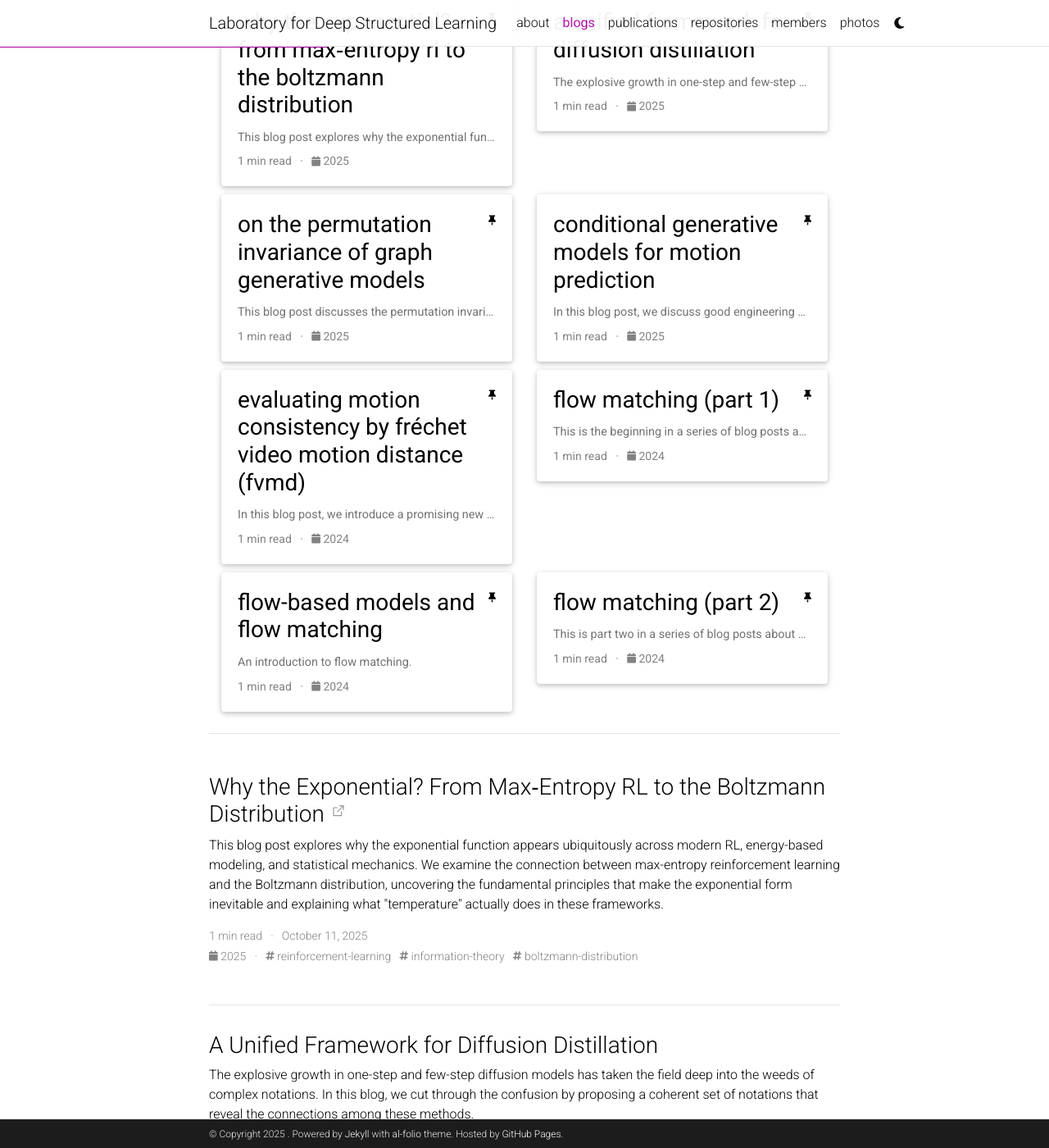
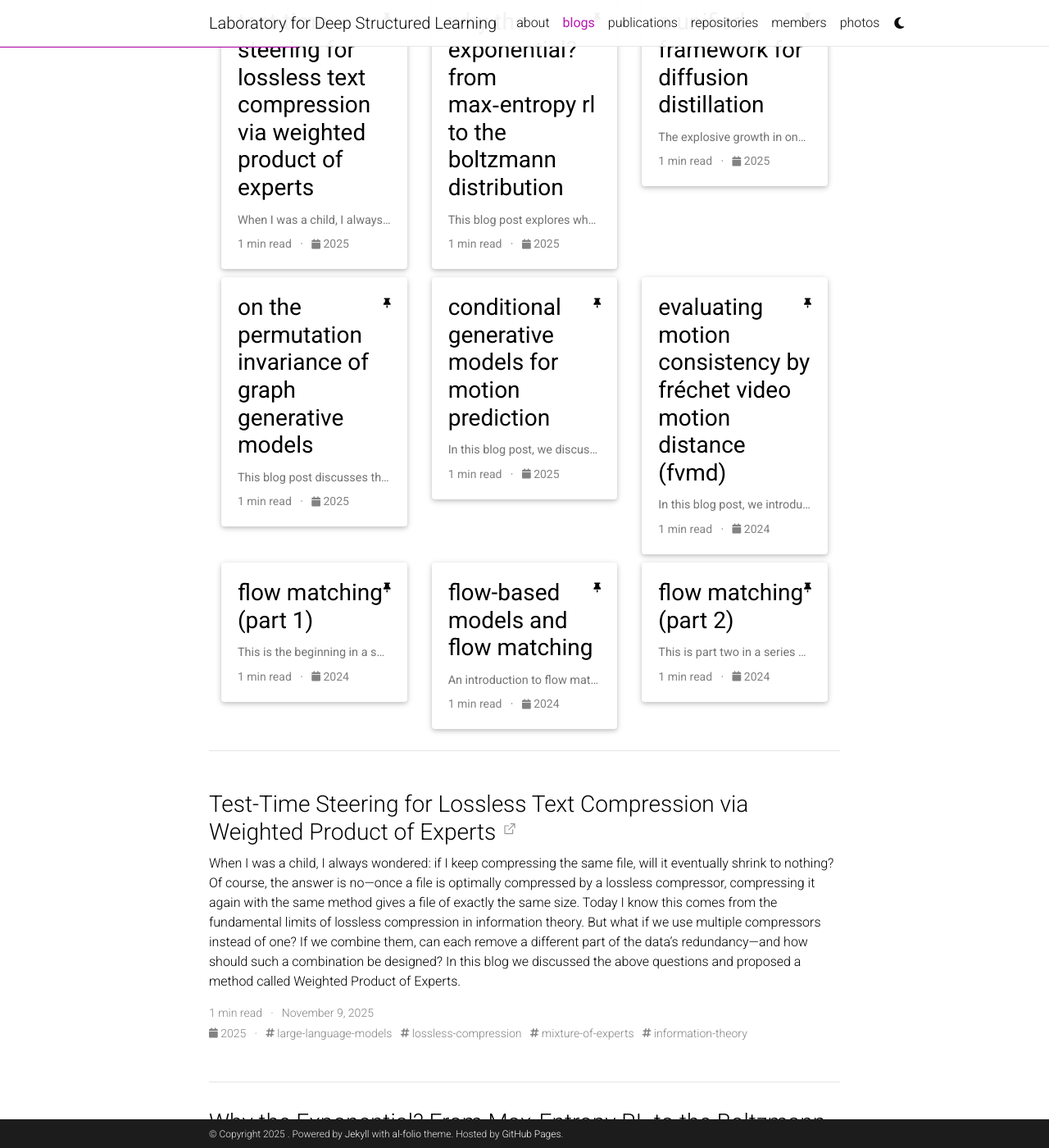
Before and after one commit to DSL-Lab/DSL-Lab.github.io, a Jekyll site: the page built from blog/index.html, in a window 1280 px wide and 1400 px high, scrolled down 459 px. Shown: the whole window at 82% size. Built offline with Jekyll 4.4.1, drawn with Linux system fonts in a browser that asks for light colours; the list of posts is cut into pages by our own code; comment, search, counter and statistics services are not loaded; a style sheet for code colours, icons or effects is not loaded; some of the changed text lies outside the part shown.

Commit message:
[doc] Add the blog of wpoe

```diff
--- /dev/null
+++ b/_posts/2025-11-09-weighted-poe.md
@@ -0,0 +1,25 @@
+---
+layout: distill
+title: Test-Time Steering for Lossless Text Compression via Weighted Product of Experts
+description: >
+  When I was a child, I always wondered: if I keep compressing the same file, will it eventually shrink to nothing? Of course, the answer is no—once a file is optimally compressed by a lossless compressor, compressing it again with the same method gives a file of exactly the same size. Today I know this comes from the fundamental limits of lossless compression in information theory. But what if we use multiple compressors instead of one? If we combine them, can each remove a different part of the data’s redundancy—and how should such a combination be designed? In this blog we discussed the above questions and proposed a method called Weighted Product of Experts.
+tags: large-language-models lossless-compression mixture-of-experts information-theory
+giscus_comments: true
+date: 2025-11-09
+featured: true
+redirect: https://qihang-zhang.com/Learning-Sys-Blog/2025/10/15/weighted-product-of-experts.html
+
+authors:
+  - name: Qihang Zhang
+    url: "https://qihang-zhang.com/"
+    affiliations:
+      name: UBC
+
+---
+
+<script>
+  window.location.replace("https://qihang-zhang.com/Learning-Sys-Blog/2025/10/15/weighted-product-of-experts.html");
+</script>
+
+If you are not redirected automatically, you can read the full post here:
+[Test-Time Steering for Lossless Text Compression via Weighted Product of Experts](https://qihang-zhang.com/Learning-Sys-Blog/2025/10/15/weighted-product-of-experts.html).
```
Also changed, not shown: _posts/2025-10-11-max-ent-rl.md (+1 -1 lines).
